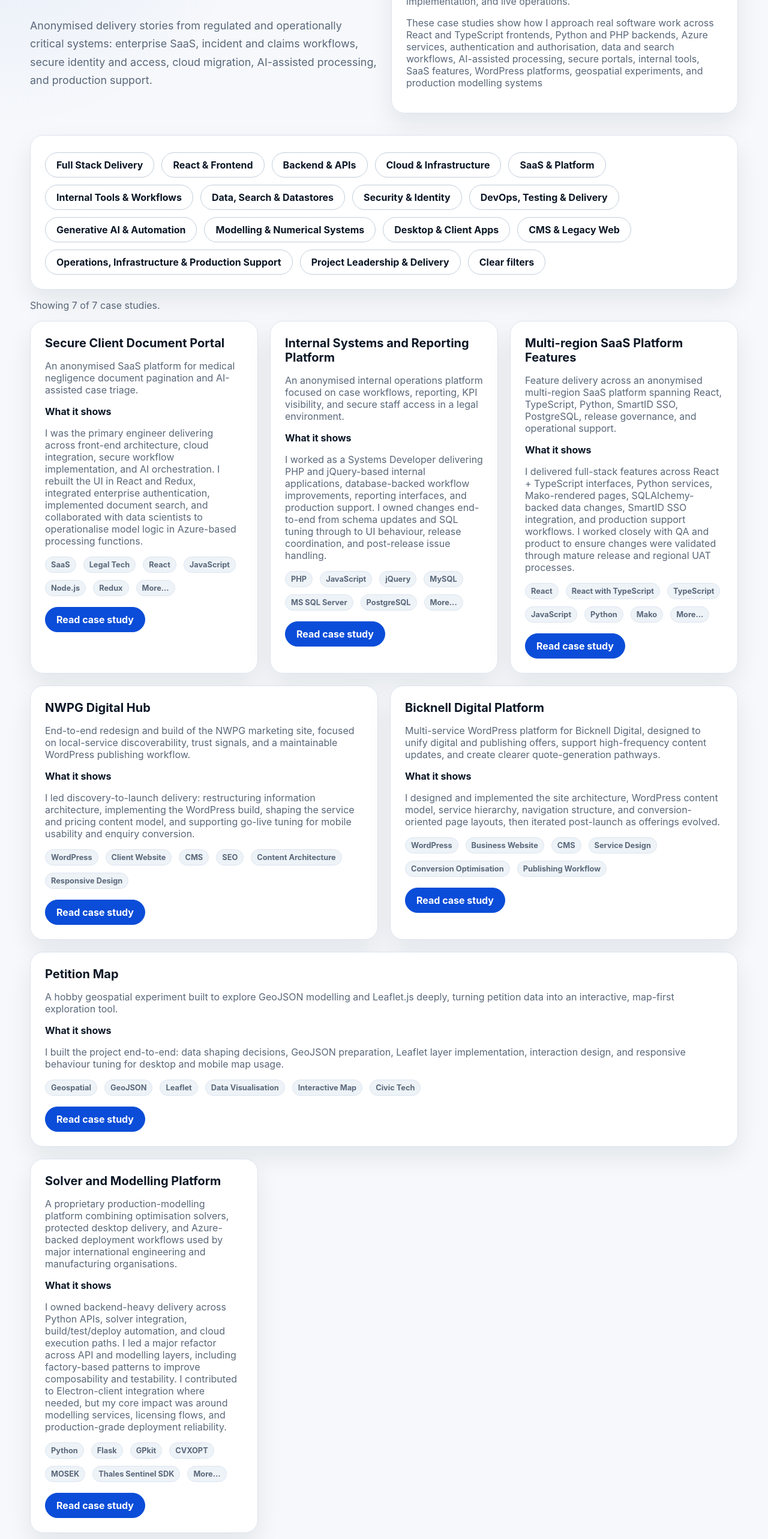
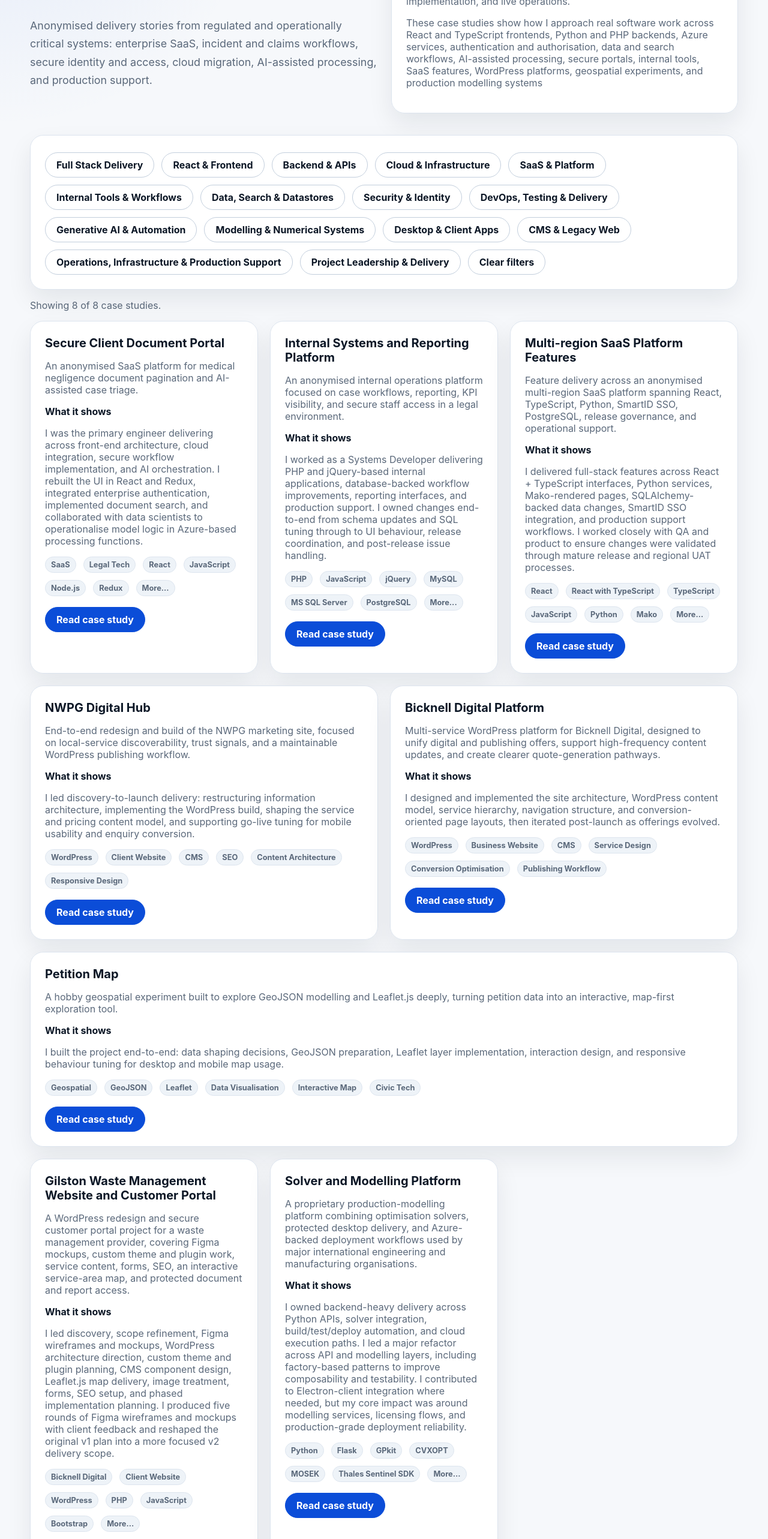
Before and after one commit to adambicknell/development-portfolio, a Next.js app: page /case-studies in a window 1280 px wide. Shown: the part 234-2800 px from the top of the page at 60% size. Built offline with nearby package versions, Linux system fonts and the light colour scheme.

Commit message:
ADD: Gilston case study.

```diff
--- a/src/data/caseStudies.ts
+++ b/src/data/caseStudies.ts
@@ -611,6 +611,134 @@ export const caseStudies: CaseStudy[] = [
     ],
   },
   {
+    slug: "gilston-waste-management-website-portal",
+    title: "Gilston Waste Management Website and Customer Portal",
+    shortTitle: "Gilston Website and Portal",
+    summary:
+      "A WordPress redesign and secure customer portal project for a waste management provider, covering Figma mockups, custom theme and plugin work, service content, forms, SEO, an interactive service-area map, and protected document and report access.",
+    context:
+      "I led this Bicknell Digital client delivery for Gilston Waste Management. The project moved from early v1 ideas into a clearer v2 scope that combined a full public website redesign with a focused customer portal MVP on a separate subdomain.",
+    problem:
+      "Gilston had a broad service offer across waste management, specialist cleaning, property maintenance, infrastructure support, environmental services, support services, and telecoms and IT support. The public website needed clearer service navigation, stronger quote and callback journeys, better service-led SEO, and a more useful location experience. In parallel, customers needed secure access to reports and documents without exposing files publicly or creating heavy manual admin.",
+    role: "I led discovery, scope refinement, Figma wireframes and mockups, WordPress architecture direction, custom theme and plugin planning, CMS component design, Leaflet.js map delivery, image treatment, forms, SEO setup, and phased implementation planning. I produced five rounds of Figma wireframes and mockups with client feedback and reshaped the original v1 plan into a more focused v2 delivery scope.",
+    approach:
+      "I reviewed the full service structure and journeys, then planned delivery in phases across portal MVP, public redesign, SEO content, and launch polish. The portal was designed as a separate secure product area using WordPress authentication, token-based API access, guarded routes, and protected downloads. The public website was redesigned with reusable templates, CTA bands, callback panels, service and region page structures, and a custom Leaflet.js Areas We Cover map that connected homepage interaction to region SEO journeys. Earlier scope ideas including Signable integration, portal-native chat, service toggles, and per-customer document stores were explored and then removed from v2 to reduce integration risk and keep the first release focused.",
+    techStack: [
+      "WordPress",
+      "PHP",
+      "JavaScript",
+      "Bootstrap",
+      "Font Awesome",
+      "Figma",
+      "Leaflet.js",
+      "WP JSON API",
+      "JWT/OAuth",
+      "SEO",
+      "JSON-LD",
+      "Responsive images",
+    ],
+    keyDecisions: [
+      "Split the public website and customer portal so secure access workflows could be handled as a separate product area",
+      "Use WordPress as the authentication source for portal access rather than introducing a second identity store",
+      "Focus v2 on secure login, reports, protected downloads, and API hardening instead of carrying high-risk v1 integrations into first release",
+      "Use a custom Leaflet.js Areas We Cover map instead of a static visual so location coverage linked directly into region content journeys",
+      "Build reusable CMS components for CTA bands, callback panels, service cards, testimonials, FAQs, and region content blocks",
+      "Remove Instagram feed embeds from v2 to keep performance overhead lower and reduce avoidable frontend bloat",
+    ],
+    outcomes: [
+      "Set a clearer delivery direction for Gilston's website and customer portal with a practical v2 scope",
+      "Strengthened service navigation and content architecture across public pages covering healthcare and commercial waste workflows",
+      "Connected nationwide coverage messaging to an interactive Areas We Cover map and region page structure",
+      "Focused portal delivery on secure document and report access with protected API and download handling",
+      "Delivered practical WordPress engineering planning across theme, plugin, CMS components, forms, SEO, accessibility, and launch readiness",
+    ],
+    improvements: [
+      "Add deeper portal audit logging once the MVP is stable in production",
+      "Add customer notification preferences for new reports and documents",
+      "Expand region and service content based on Search Console and analytics data",
+      "Track quote starts, quote submits, callback clicks, download activity, and map interactions with clearer event models",
+      "Review live map interaction behaviour to refine hover states, region links, and fallback journeys",
+    ],
+    whatThisProves: [
+      "Can deliver practical WordPress platform work that combines design, CMS structure, secure access, and SEO execution",
+      "Can control scope and de-risk client delivery by trimming non-essential integrations while keeping technical quality high",
+    ],
+    tags: [
+      "Bicknell Digital",
+      "Client Website",
+      "WordPress",
+      "PHP",
+      "JavaScript",
+      "Bootstrap",
+      "Font Awesome",
+      "Leaflet.js",
+      "Interactive Map",
+      "Areas We Cover",
+      "Region SEO",
+      "Custom WordPress Theme",
+      "Custom WordPress Plugin",
+      "Customer Portal",
+      "Document Portal",
+      "Secure Downloads",
+      "WP JSON API",
+      "JWT/OAuth",
+      "API Hardening",
+      "Forms",
+      "SEO",
+      "Content Architecture",
+      "Responsive Design",
+      "Image Optimisation",
+      "Shutterstock",
+      "Healthcare Waste",
+      "Waste Management",
+      "CMS",
+      "Quote Forms",
+      "Callback Journeys",
+      "Reusable CMS Components",
+    ],
+    focusAreas: [
+      "CMS & Legacy Web",
+      "Security & Identity",
+      "Full Stack Delivery",
+      "Project Leadership & Delivery",
+    ],
+    liveUrl: "https://www.gilstonwastemanagement.co.uk/",
+    image: "/gwm.jpg",
+    sections: [
+      {
+        heading: "Phasing and scope control",
+        content:
+          "Delivery was organised across five phases from wireframes and specification to portal MVP, public redesign, content and SEO, then launch polish. Five rounds of Figma wireframes and mockups were produced and iterated with client feedback before final build direction was signed off.",
+      },
+      {
+        heading: "Customer portal MVP",
+        content:
+          "The portal was scoped for a separate subdomain and designed around WordPress-authenticated access, token handling, role mapping, guarded routes, reports tables, protected document downloads, API hardening, and practical QA and handover. File access was planned through secured proxy paths or short-lived signed URLs instead of direct public file exposure.",
+      },
+      {
+        heading: "Public website redesign and map UX",
+        content:
+          "The website was treated as a full redesign with refreshed visual system, reusable WordPress templates, stronger form journeys, and service-led page structures. A custom Leaflet.js Areas We Cover map on the homepage gave users an interactive coverage view and linked directly to location and region content journeys.",
+      },
+      {
+        heading: "Imagery, SEO, and performance",
+        content:
+          "Imagery used Shutterstock-led sourcing and treatment with responsive crops, WebP and JPEG outputs, lazy loading, and brand overlays. SEO work covered service and region architecture, internal linking, metadata, breadcrumbs, JSON-LD, sitemap and robots setup, and accessibility and performance checks.",
+      },
+    ],
+    diagram: [
+      "Client discovery and v2 scope refinement",
+      "Figma wireframes and mockup iterations",
+      "Custom WordPress theme and plugin direction",
+      "Reusable CMS components and content structures",
+      "Leaflet.js Areas We Cover interactive map",
+      "Service and region SEO architecture",
+      "Separate customer portal subdomain",
+      "WP JSON API and token-based auth",
+      "Guarded routes and protected downloads",
+    ],
+  },
+  {
     slug: "solver-and-modelling-platform",
     title: "Solver and Modelling Platform",
     shortTitle: "Solver Platform",
```
Also changed, not shown: src/components/experience/ExperiencePageClient.tsx (+0 -12 lines), public/gwm.jpg (added).
